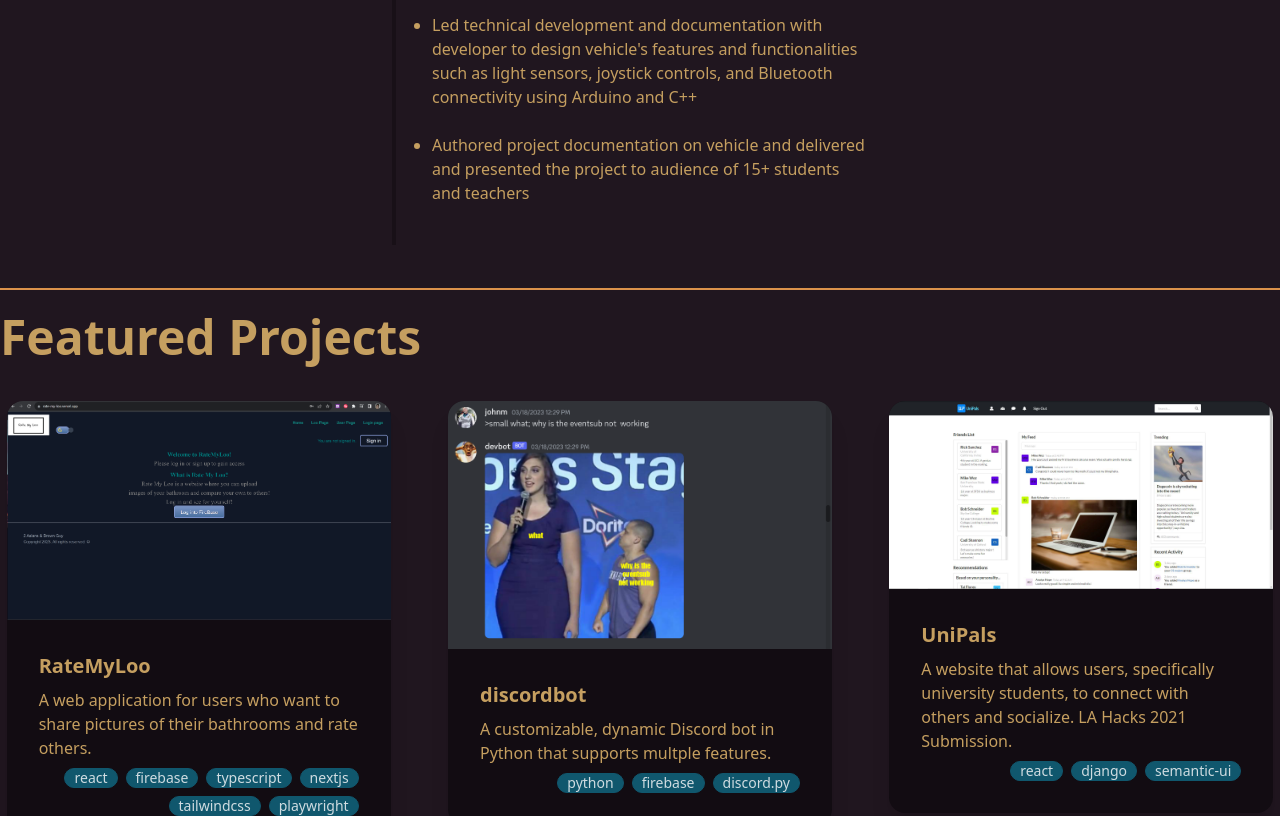
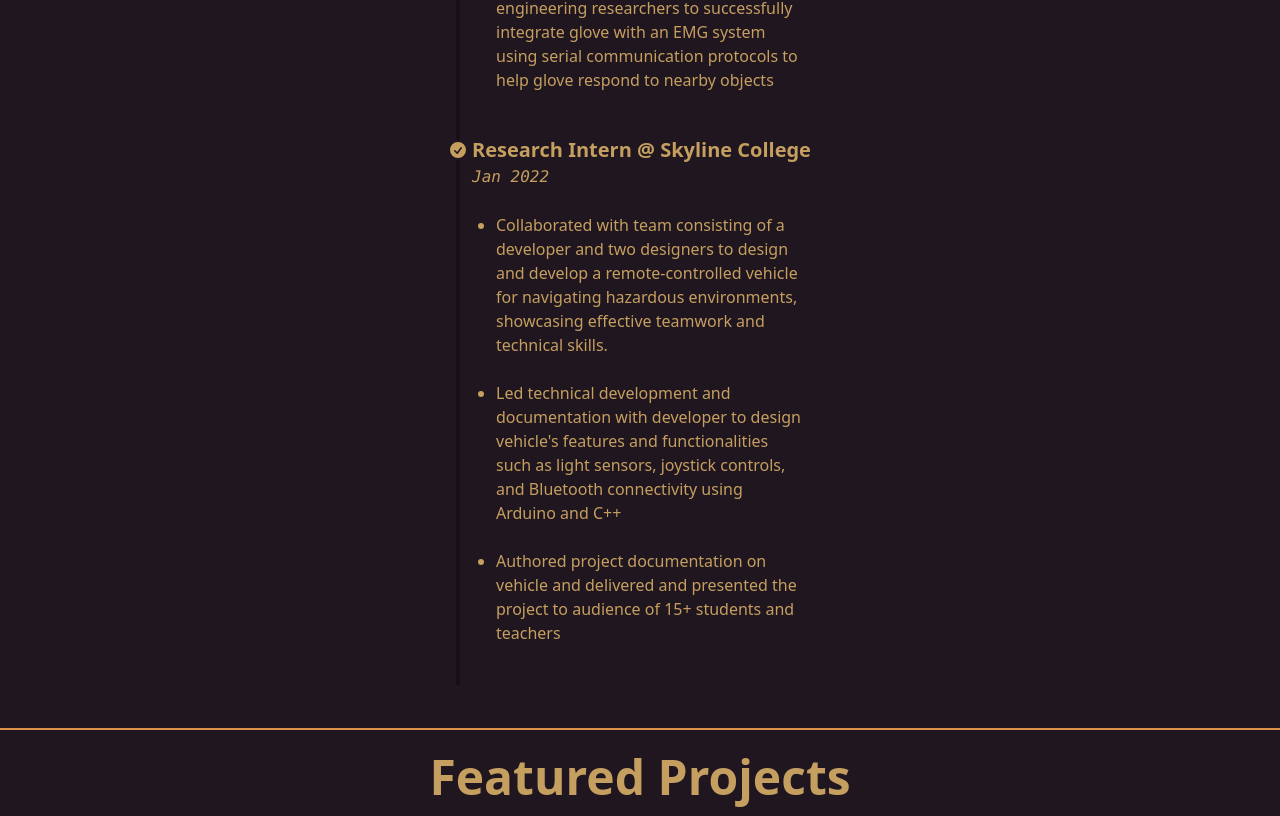
Before and after one commit to johncmanuel/johncarlomanuel.com, a SvelteKit app: page / in a window 1280 px wide. Shown: the part 2608-3424 px from the top of the page. Built offline with nearby package versions, Linux system fonts and the light colour scheme.

Commit message:
updated components

```diff
--- a/src/lib/components/education.svelte
+++ b/src/lib/components/education.svelte
@@ -16,7 +16,7 @@
   ];
 </script>
 
-<div class="grid grid-cols-1 md:grid-cols-2 gap-0 lg:gap-4">
+<div class="grid grid-cols-1 md:grid-cols-2 gap-0 lg:gap-4 pl-[5%] lg:pl-[15%]">
   <ul class="p-4">
     {#each colleges as college}
       <li class="pb-8 lg:pb-10">
--- a/src/lib/components/projects.svelte
+++ b/src/lib/components/projects.svelte
@@ -40,7 +40,7 @@
   ];
 </script>
 
-<div class="grid grid-cols-1 md:grid-cols-2 md:gap-11 lg:gap-11 xl:grid-cols-3 xl:gap-11">
+<div class="grid grid-cols-1 md:grid-cols-2 md:gap-11 lg:gap-11 xl:grid-cols-3 xl:gap-11 py-6">
   {#each projects as proj}
     <Project
       projectName={proj.name}
--- a/src/lib/components/timeline.svelte
+++ b/src/lib/components/timeline.svelte
@@ -59,7 +59,7 @@
   ];
 </script>
 
-<ul class="timeline timeline-snap-icon timeline-compact timeline-vertical p-5 lg:px-[30%]">
+<ul class="timeline timeline-snap-icon timeline-compact timeline-vertical p-5 lg:px-[35%]">
   {#each experiences as exp}
     <Experience
       bulletPoints={exp.bullet_points}
--- a/src/routes/+page.svelte
+++ b/src/routes/+page.svelte
@@ -15,21 +15,21 @@
 
 <div class="container">
   <div class="container">
-    <div class="divider divider-primary px-4 lg:px-0" />
+    <div class="divider divider-primary px-4 md:px-0" />
     <div id="experience" class="container">
-      <h1 class="text-5xl font-bold pb-10 text-center lg:text-left">Experience</h1>
+      <h1 class="text-5xl font-bold pb-16 text-center">Experience</h1>
       <Timeline />
     </div>
   </div>
   <div class="container" id="projects">
-    <div class="divider divider-primary px-4 lg:px-0" />
-    <h1 class="text-5xl font-bold pb-10 text-center lg:text-left">Featured Projects</h1>
+    <div class="divider divider-primary px-4 md:px-0" />
+    <h1 class="text-5xl font-bold pb-16 text-center">Featured Projects</h1>
     <Projects />
   </div>
   <div class="container" id="education">
-    <div class="divider divider-primary px-4 lg:px-0" />
-    <h1 class="text-5xl font-bold pb-10 text-center lg:text-left">Education</h1>
+    <div class="divider divider-primary px-4 md:px-0" />
+    <h1 class="text-5xl font-bold pb-16 text-center">Education</h1>
     <Education />
   </div>
-  <div class="divider divider-primary px-4 lg:px-0" />
+  <div class="divider divider-primary px-4 md:px-0" />
 </div>
```
